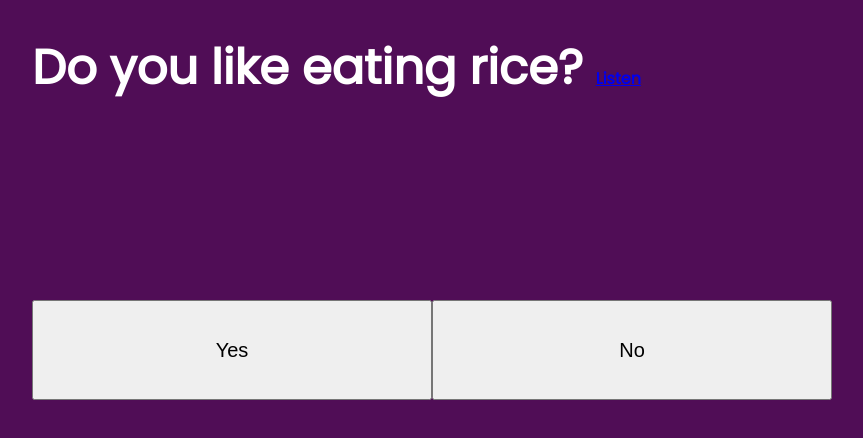
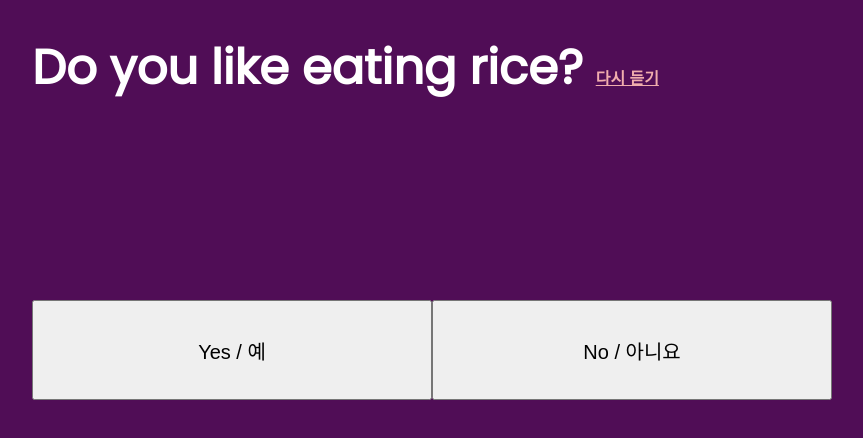
Before and after one commit to metalcarratt/yesorno, a Vue app: page / in a window 1280 px wide. Shown: the top 438 px of the page, without its empty margins (208-1071 px from the left). Built offline with nearby package versions, Linux system fonts and the light colour scheme.

Commit message:
Add korean

```diff
--- a/src/pages/AnswerPage.vue
+++ b/src/pages/AnswerPage.vue
@@ -1,8 +1,8 @@
 <template>
     <div :class="bgClass()">
         <div class="playArea">
-            <h1>{{ answer }} <a @click.prevent="playSound" href="#">Listen</a></h1>
-            <button @click="emit('next')">Next</button>
+            <h1>{{ answer }} <a @click.prevent="playSound" href="#">다시 듣기</a></h1>
+            <button @click="emit('next')">Next / 다음</button>
         </div>
     </div>
 </template>
@@ -100,6 +100,7 @@ h1 {
 
 h1 a {
     font-size: 16px;
+    color: #f0adad;
 }
 
 button {
--- a/src/pages/QuestionPage.vue
+++ b/src/pages/QuestionPage.vue
@@ -1,10 +1,10 @@
 <template>
     <div class="bg">
         <div class="playArea">
-            <h1>{{ props.question.text }} <a @click.prevent="playSound" href="#">Listen</a></h1>
+            <h1>{{ props.question.text }} <a @click.prevent="playSound" href="#">다시 듣기</a></h1>
             <div class="btns">
-                <button @click="emit('yes')">Yes</button>
-                <button @click="emit('no')">No</button>
+                <button @click="emit('yes')">Yes / 예</button>
+                <button @click="emit('no')">No / 아니요</button>
             </div>
         </div>
     </div>
@@ -63,6 +63,7 @@ h1 {
 
 h1 a {
     font-size: 16px;
+    color: #f0adad;
 }
 
 .btns {
--- a/src/questions.ts
+++ b/src/questions.ts
@@ -29,9 +29,9 @@ const list : QA[] = [
         },
         answer: {
             type: AnswerType.Gross,
-            yes: 'Eww, you like poo?',
+            yes: '으, 똥 좋아해?',
             yesAudio: new Audio( require('@/assets/audio/poo-yes-answer.mp3') ),
-            no: 'Phew, you don\'t like poo.',
+            no: '똥 안좋해서 다행이네.',
             noAudio: new Audio( require('@/assets/audio/poo-no-answer.mp3') )
         }
     },
@@ -42,9 +42,9 @@ const list : QA[] = [
         },
         answer: {
             type: AnswerType.Gross,
-            yes: 'Eww, you like eating dirt?',
+            yes: '으, 너 흙 좋아해?',
             yesAudio: new Audio( require('@/assets/audio/dirt-yes-answer.mp3') ),
-            no: 'Phew, you don\'t like eating dirt.',
+            no: '어, 다행이다, 흙 않 좋아해서.',
             noAudio: new Audio( require('@/assets/audio/dirt-no-answer.mp3') )
         }
     },
@@ -55,9 +55,9 @@ const list : QA[] = [
         },
         answer: {
             type: AnswerType.Normal,
-            yes: 'Nice, I like pizza too.',
+            yes: '그치, 나도 피자 좋아해.',
             yesAudio: new Audio( require('@/assets/audio/pizza-yes-answer.mp3') ),
-            no: 'You don\'t like pizza? Too bad.',
+            no: '피자 안좋아네? 오, 안됐네.',
             noAudio: new Audio( require('@/assets/audio/pizza-no-answer.mp3') )
         }
     },
@@ -68,9 +68,9 @@ const list : QA[] = [
         },
         answer: {
             type: AnswerType.Normal,
-            yes: 'Nice, I like eating rice too.',
+            yes: '그치, 나도 밥 엄청 좋아해.',
             yesAudio: new Audio( require('@/assets/audio/rice-yes-answer.mp3') ),
-            no: 'You don\'t like eating rice? Too bad.',
+            no: '어, 너 밥을 안 좋아해? 이상하네.',
             noAudio: new Audio( require('@/assets/audio/rice-no-answer.mp3') )
         }
     }
```
Also changed, not shown: 7 other files (tests, documents, lock files or other folders).
